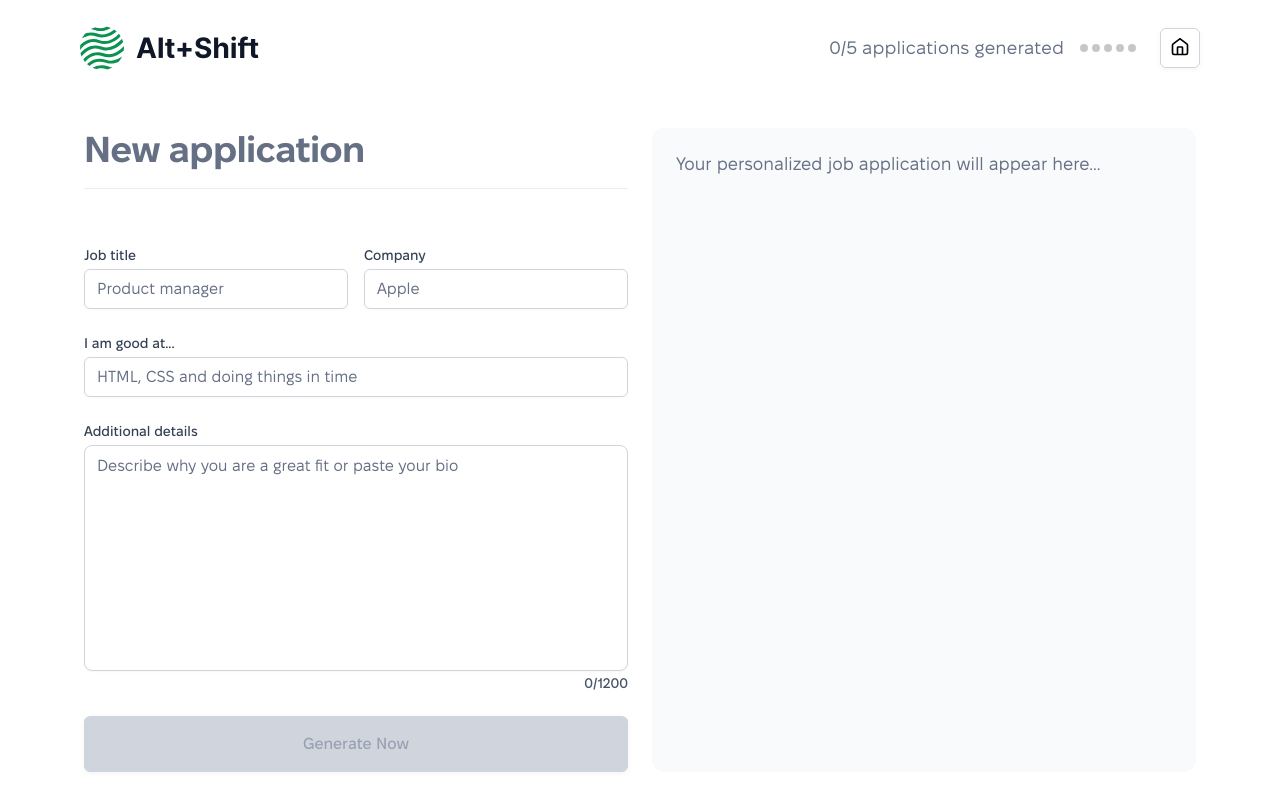
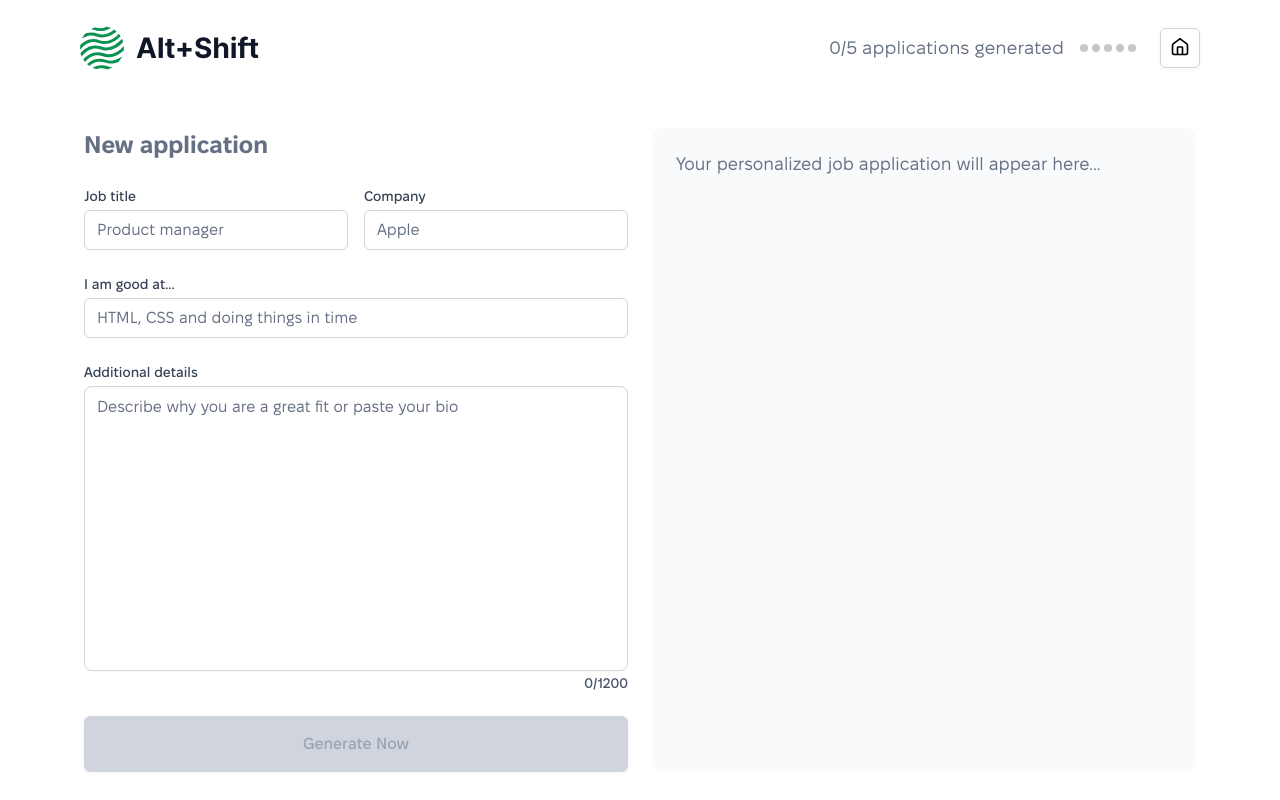
Before and after one commit to VovaTereschenko/cover-letters, a Next.js app: page /new-application in a window 1280 px wide. Built offline with nearby package versions, Linux system fonts and the light colour scheme; no server answers.

Commit message:
refactoring

```diff
--- a/features/ApplicationCreation/ApplicationCreation.module.css
+++ b/features/ApplicationCreation/ApplicationCreation.module.css
@@ -40,14 +40,6 @@
   overflow: hidden;
 }
 
-.rightContent {
-  display: flex;
-  flex-direction: column;
-  flex: 1;
-  width: 100%;
-  justify-content: space-between;
-}
-
 .contentArea {
   flex: 1;
   display: flex;
@@ -58,18 +50,6 @@
   overflow-x: hidden;
   padding-right: var(--spacing-2);
   margin-right: calc(-1 * var(--spacing-2));
-}
-
-.title {
-  font-family: "Fixel Display", sans-serif;
-  font-weight: var(--font-weight-semibold);
-  font-size: var(--font-size-4xl);
-  line-height: var(--line-height-3xl);
-  letter-spacing: -0.02em;
-  margin: 0;
-  margin-bottom: var(--spacing-16);
-  padding-bottom: var(--spacing-8);
-  border-bottom: 1px solid var(--color-border);
 }
 
 .titlePlaceholder {
--- a/features/ApplicationCreation/ApplicationCreation.tsx
+++ b/features/ApplicationCreation/ApplicationCreation.tsx
@@ -6,7 +6,7 @@ import { Button } from "@/components/shared/Button";
 import { CopyIcon, RefreshIcon } from "@/components/icons";
 import { LoadingAnimation } from "./components";
 import { HitYourGoal } from "@/features/HitYourGoal";
-import { useJobApplication } from "@/hooks/useJobApplication";
+import { useJobApplication } from "@/features/ApplicationCreation/hooks/useJobApplication";
 import styles from "./ApplicationCreation.module.css";
 
 type ApplicationCreationProps = {
--- a/features/ApplicationsList/ApplicationsList.tsx
+++ b/features/ApplicationsList/ApplicationsList.tsx
@@ -8,7 +8,7 @@ import {
 import { ConfirmDialog } from "@/components/shared/ConfirmDialog";
 import { ClientSubHeader } from "@/components/headers/SubHeader";
 import { ClientHitYourGoal } from "@/features/HitYourGoal/ClientHitYourGoal";
-import { useApplicationsList } from "@/hooks/useApplicationsList";
+import { useApplicationsList } from "@/features/ApplicationsList/hooks/useApplicationsList";
 import styles from "./ApplicationsList.module.css";
 
 type SavedApplication = {
--- a/hooks/index.ts
+++ b/hooks/index.ts
@@ -1,3 +1,3 @@
-export { useApplicationsList } from "./useApplicationsList";
-export { useJobApplication } from "./useJobApplication";
+export { useApplicationsList } from "../features/ApplicationsList/hooks/useApplicationsList";
+export { useJobApplication } from "../features/ApplicationCreation/hooks/useJobApplication";
 export { useApplicationProgress } from "./useApplicationProgress";
```
Also changed, not shown: features/ApplicationCreation/hooks/useJobApplication.ts (renamed from hooks/useJobApplication.ts), features/ApplicationsList/hooks/useApplicationsList.ts (renamed from hooks/useApplicationsList.ts).
